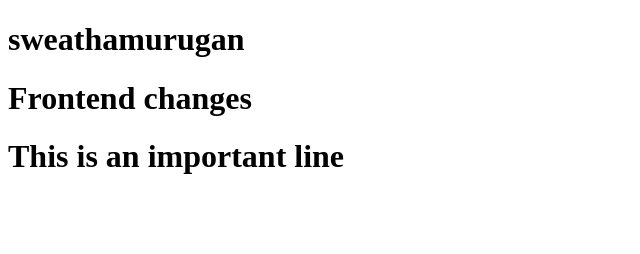
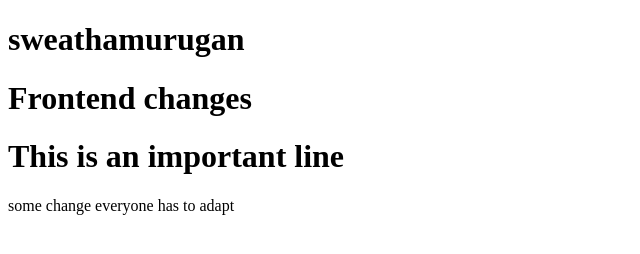
Before and after one commit to SweathaMurugan/githubtutorial, a plain HTML site: page index.html in a window 1280 px wide. Shown: the whole page, without its empty margins (0-640 px from the left). Drawn offline with Linux system fonts and the light colour scheme.

Commit message:
Update index.html

```diff
--- a/index.html
+++ b/index.html
@@ -9,5 +9,6 @@
     <h1>sweathamurugan</h1>
     <h1>Frontend changes</h1>
     <h1>This is an important line</h1>
+    some change everyone has to adapt
 </body>
 </html>
```
